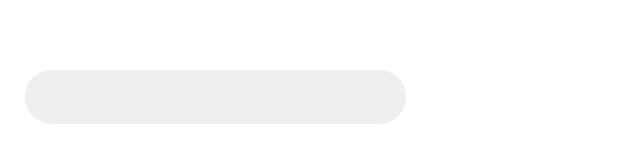
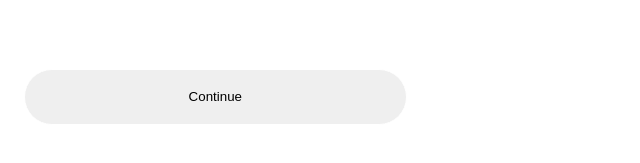
Before and after one commit to ivandmitrienko/my-iphone-page, a website built with webpack: page public/index.html in a window 1280 px wide. Shown: the part 383-546 px from the top of the page, 0-640 px from the left. Built offline with nearby package versions, Linux system fonts and the light colour scheme; a web font is replaced by a local one.

Commit message:
initial commit

```diff
--- a/public/index.html
+++ b/public/index.html
@@ -60,7 +60,7 @@
                     <span>best offer</span>
                 </button>
                 <button type="button"></button>
-                <button type="button"></button>
+                <button type="button">Continue</button>
             </section>
         </div>
     </div>
```
Also changed, not shown: src/fonts/SF-Pro-Display-Regular.otf (added), src/fonts/SF-Pro-Display-Semibold.otf (added).
